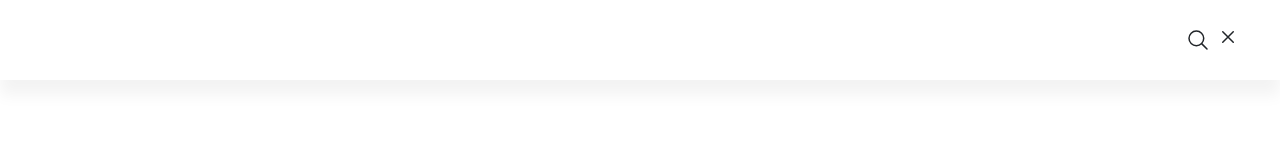
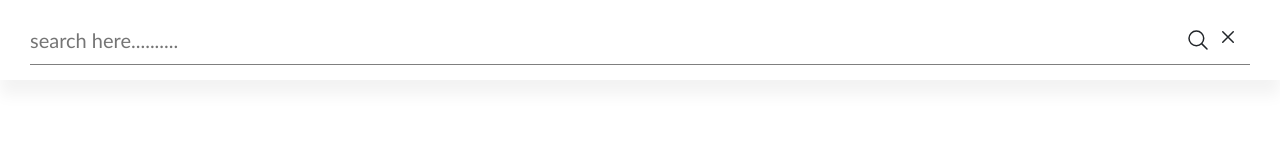
Before and after one commit to Yashv177/navi, a plain HTML site: page index.html in a window 1280 px wide. Both pictures are taken after a click on the element 1227 px from the left and 39 px from the top of the page. Drawn offline with nearby package versions, Linux system fonts and the light colour scheme.

Commit message:
Add files via upload

```diff
--- a/index.html
+++ b/index.html
@@ -2,7 +2,7 @@
 <html lang="en">
 <head>
     <meta charset="UTF-8">
-    <meta name="viewport" content="width=device-width, initial-scale=1.0">
+    <meta name="viewport" content="width=device-width, user-scalable=no">
     <title>navi</title>
     <link rel="stylesheet" href="navi.css">
     <!-- bootsrtrap -->
@@ -37,7 +37,7 @@
             <ion-icon name="menu-outline" class="menutoggle"></ion-icon>
         </div>
         <div class="searchBox">
-            <input type="text" placeholder="search here..........">
+            <input type="text" class="textinput" placeholder="search here..........">
         </div>
     </header>
     <script type="module" src="https://unpkg.com/ionicons@7.1.0/dist/ionicons/ionicons.esm.js"></script>
@@ -47,6 +47,7 @@
         let searchBtn = document.querySelector('.searchBtn');
         let closeBtn = document.querySelector('.closeBtn');
         let searchBox = document.querySelector('.searchBox');
+        let textinput = document.querySelector('.textinput');
         let navigation = document.querySelector('.navigation');
         let menutoggle = document.querySelector('.menutoggle');
         let header = document.querySelector('header');
@@ -55,14 +56,17 @@
             searchBox.classList.add('active');
             closeBtn.classList.add('active');
             searchBtn.classList.add('active');
+            textinput.classList.add('active');
             menutoggle.classList.add('hide');
             header.classList.remove('open');
+
         }
 
         closeBtn.onclick = function(){
                 searchBox.classList.remove('active');
                 closeBtn.classList.remove('active');
                 searchBtn.classList.remove('active');
+                textinput.classList.remove('active');
                 menutoggle.classList.remove('hide');
             }
             menutoggle.onclick = function(){
```
